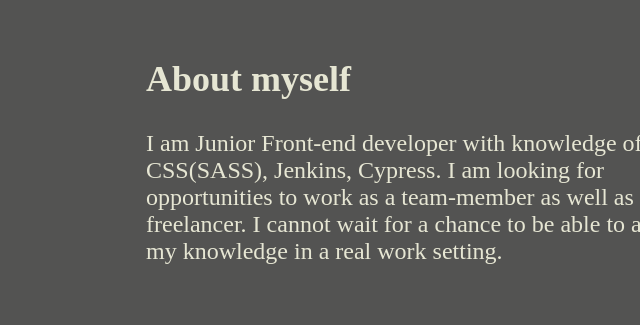
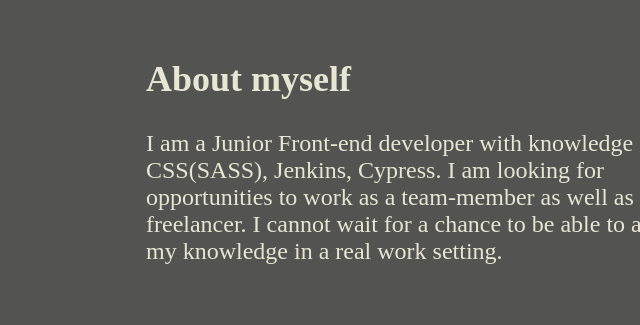
Before and after one commit to nadilova/rsschool-cv, a plain HTML site: page index.html in a window 1280 px wide. Shown: the part 78-403 px from the top of the page, 640-1280 px from the left. Drawn offline with Linux system fonts and the light colour scheme.

Commit message:
fix: add an article

```diff
--- a/index.html
+++ b/index.html
@@ -51,7 +51,7 @@
                         </section>
                         <section class="section-about" id="about">
                             <h2 class="about">About myself</h2>
-                                <p>I am Junior Front-end developer with knowledge of CSS(SASS), Jenkins, Cypress. I am looking for opportunities to work as a team-member as well as a freelancer.
+                                <p>I am a Junior Front-end developer with knowledge of CSS(SASS), Jenkins, Cypress. I am looking for opportunities to work as a team-member as well as a freelancer.
                                     I cannot wait for a chance to be able to apply my knowledge in a real work setting.
                                 </p>
                         </section>
```
